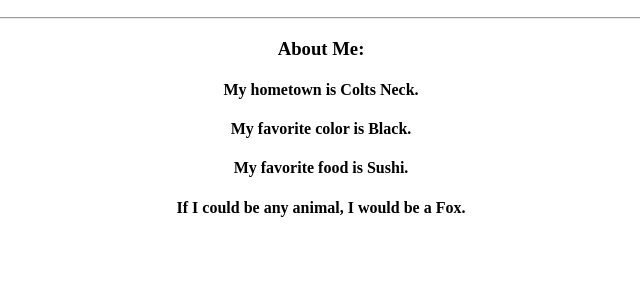
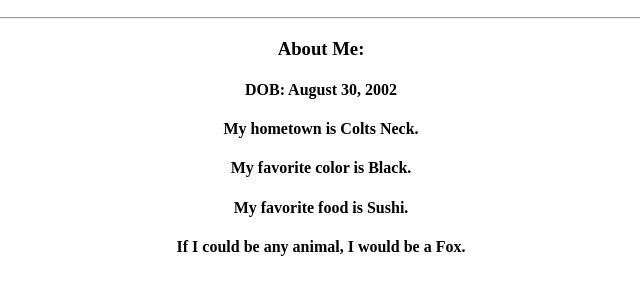
Before and after one commit to StevenCognata/github-project, a plain HTML site: page index.html in a window 1280 px wide. Shown: the part 110-404 px from the top of the page, without its empty margins (319-959 px from the left). Drawn offline with Linux system fonts and the light colour scheme.

Commit message:
adding date of birth of myself

```diff
--- a/index.html
+++ b/index.html
@@ -11,6 +11,7 @@
 				<h2>Software Developer</h2>
 				<hr>
 				<h3>About Me:</h3>
+                    <h4>DOB: August 30, 2002</h4>
 					<h4>My hometown is Colts Neck.</h4>
 					<h4>My favorite color is Black.</h4>
 					<h4>My favorite food is Sushi.</h4>
```
